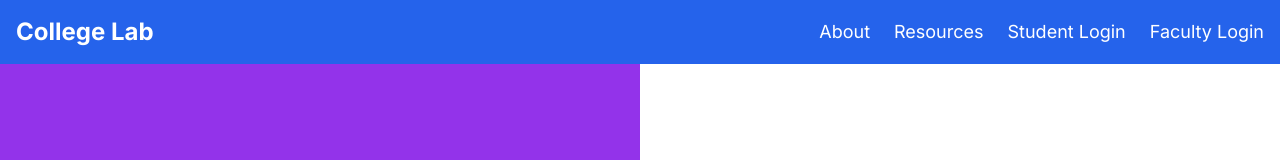
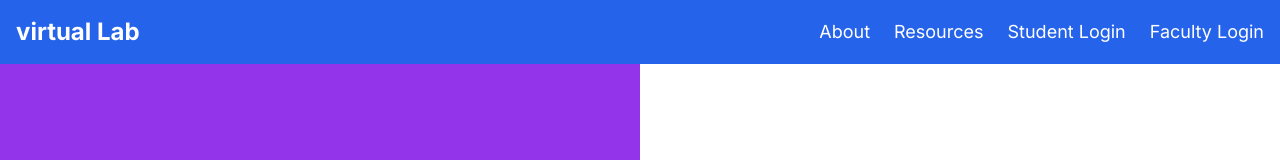
Before and after one commit to AnkKing1/VirtualLab, a React (Vite) app: page /faculty-login in a window 1280 px wide. Shown: the top 160 px of the page. Built offline with nearby package versions, Linux system fonts and the light colour scheme.

Commit message:
feature added

```diff
--- a/src/components/LandingComponent/Landing_Navbar.jsx
+++ b/src/components/LandingComponent/Landing_Navbar.jsx
@@ -7,7 +7,7 @@ const Navbar = () => {
       <div className="container mx-auto flex justify-between items-center">
         {/* Logo */}
         <div className="text-2xl font-bold">
-          <Link to="/">College Lab</Link>
+          <Link to="/">virtual Lab</Link>
         </div>
 
         {/* Links */}
```
